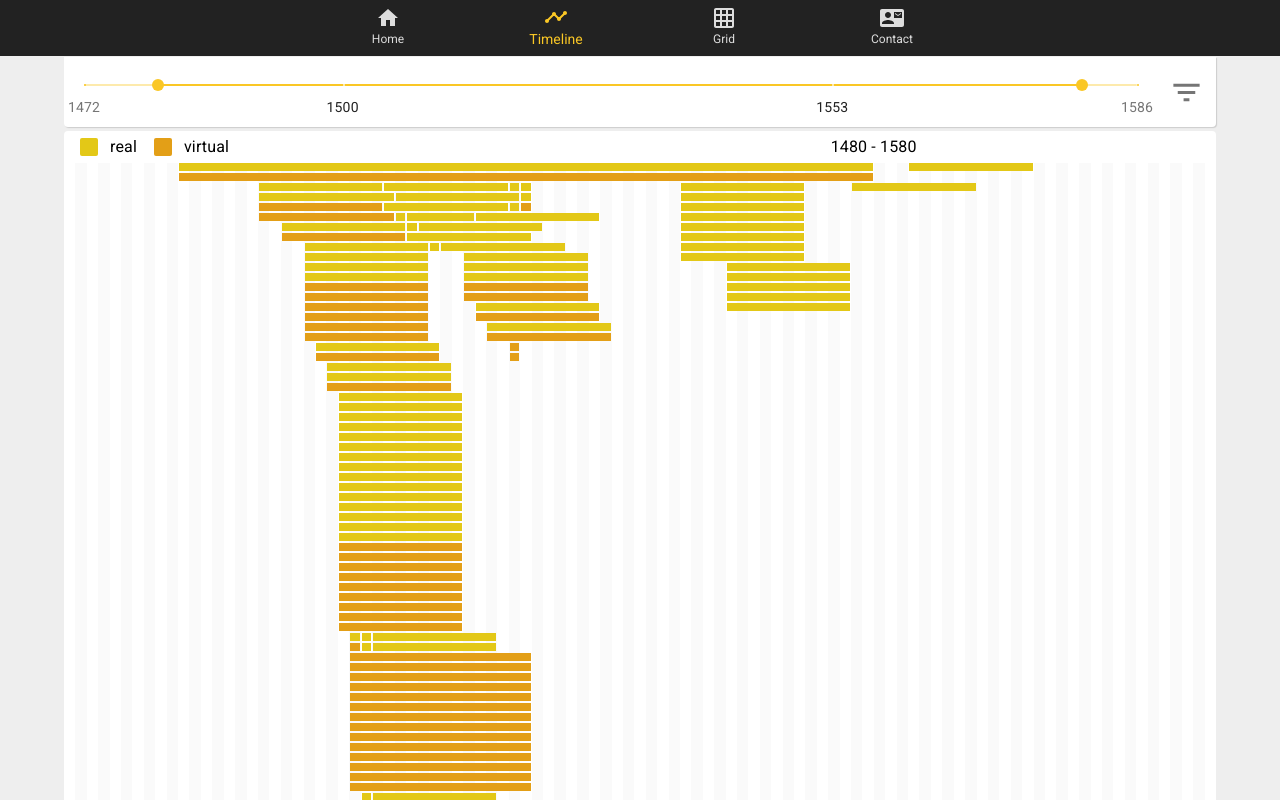
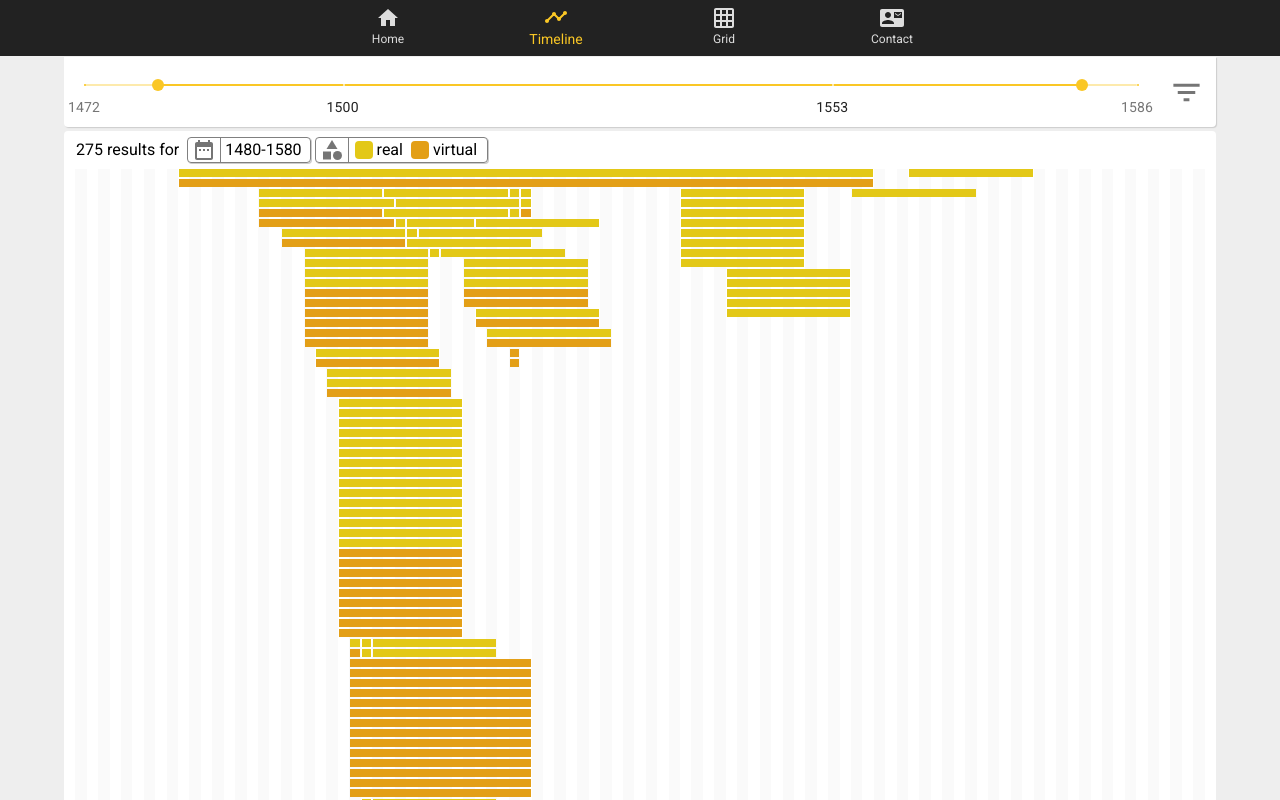
Before and after one commit to d-kuznetsov/cranach-timeline, a Next.js app: page /timeline in a window 1280 px wide. Built offline with nearby package versions, Linux system fonts and the light colour scheme.

Commit message:
add filter line, improve styles

```diff
--- a/src/components/Legend/Legend.module.scss
+++ b/src/components/Legend/Legend.module.scss
@@ -1,34 +1,97 @@
+%ellipsis {
+  display: block;
+  overflow: hidden;
+  text-overflow: ellipsis;
+  white-space: nowrap;
+}
+
+%filter-item {
+  display: flex;
+  align-items: center;
+  border: 1px solid grey;
+  padding: 0px 4px;
+  border-radius: 4px;
+  margin-left: 4px;
+  box-shadow: 1px 1px #ccc;
+}
+
+%item-content {
+  border-left: 1px solid grey;
+  margin-left: 4px;
+  padding: 0px 4px;
+}
+
 .container {
   display: flex;
   align-items: center;
   border-radius: 4px 4px 0px 0px;
   background-color: white;
-  padding: 4px;
+  padding: 6px 12px;
+  max-width: 100%;
+}
+
+.results {
+  flex: 0;
+  white-space: nowrap;
+  margin-right: 4px;
+}
+
+.filters {
+  flex: 1;
+  min-width: 0px;
+  display: flex;
+  align-items: center;
+}
+
+.period {
+  flex-shrink: 0;
+  @extend %filter-item;
+}
+
+.periodContent {
+  @extend %item-content;
+  white-space: nowrap;
 }
 
 .categories {
+  flex-shrink: 0;
+  @extend %filter-item;
+}
+
+.categoriesContent {
+  @extend %item-content;
   display: flex;
-  flex: 2;
 }
 
 .category {
   display: flex;
   align-items: center;
-  margin-right: 5px;
+  flex: 1;
+  padding: 0px 2px;
+  &:nth-child(n + 2) {
+    margin-left: 4px;
+  }
 }
 
 .categoryColor {
   $size: 18px;
   width: $size;
   height: $size;
-  border-radius: 2px;
-  margin: 0px 12px;
+  border-radius: 4px;
 }
 
 .categoryLabel {
-  margin-left: 5px;
+  margin-left: 4px;
 }
 
-.period {
-  flex: 1;
+.search {
+  flex-shrink: 1;
+  min-width: 0px;
+  @extend %filter-item;
 }
+
+.searchContent {
+  @extend %item-content;
+  min-width: 0px;
+  @extend %ellipsis;
+}
--- a/src/components/Legend/index.jsx
+++ b/src/components/Legend/index.jsx
@@ -1,33 +1,61 @@
 import { useSelector } from "react-redux";
 
 import PropTypes from "prop-types";
-import Typography from "@material-ui/core/Typography";
+import DateRangeIcon from "@material-ui/icons/DateRange";
+import CategoryIcon from "@material-ui/icons/Category";
+import SearchIcon from "@material-ui/icons/Search";
 import styles from "./Legend.module.scss";
 
 export function LegendContainer() {
-  const { categories, period } = useSelector((state) => state);
-  return <LegendComponent categories={categories} period={period} />;
+  const { categories, period, textToSearch, artworksToView } = useSelector((state) => state);
+  return (
+    <LegendComponent
+      categories={categories}
+      period={period}
+      searchText={textToSearch}
+      itemNumber={artworksToView.length}
+    />
+  );
 }
 
-export function LegendComponent({ categories, period }) {
+export function LegendComponent({ categories, period, searchText, itemNumber }) {
   const [start, end] = period;
   return (
     <div className={styles.container}>
+      <section className={styles.results}>{itemNumber} results for</section>
+      <section className={styles.filters}>
+        <section className={styles.period}>
+          <DateRangeIcon color="action" className={styles.periodIcon} />
+          <div className={styles.periodContent}>
+            {start}-{end}
+          </div>
+        </section>
         <section className={styles.categories}>
+          <CategoryIcon color="action" className={styles.categoriesIcon} />
+          <div className={styles.categoriesContent}>
             {Object.keys(categories).map((key) => {
-          const { id, mainColor, label } = categories[key];
+              const { id, mainColor, label, displayed } = categories[key];
+              if (!displayed) {
+                return null;
+              }
               return (
                 <div key={id} className={styles.category}>
-              <div className={styles.categoryColor} style={{ backgroundColor: mainColor }}></div>
-              <Typography>{label}</Typography>
+                  <div
+                    className={styles.categoryColor}
+                    style={{ backgroundColor: mainColor }}
+                  ></div>
+                  <div className={styles.categoryLabel}>{label}</div>
                 </div>
               );
             })}
+          </div>
         </section>
-      <section className={styles.period}>
-        <Typography>
-          {start} - {end}
-        </Typography>
+        {searchText && (
+          <section className={styles.search}>
+            <SearchIcon color="action" className={styles.searchIcon} />
+            <div className={styles.searchContent}>{searchText}</div>
+          </section>
+        )}
       </section>
     </div>
   );
@@ -36,4 +64,6 @@ export function LegendComponent({ categories, period }) {
 LegendComponent.propTypes = {
   categories: PropTypes.object,
   period: PropTypes.array,
+  searchText: PropTypes.string,
+  itemNumber: PropTypes.number,
 };
```
Lines whose indentation alone changed are shown as unchanged.
